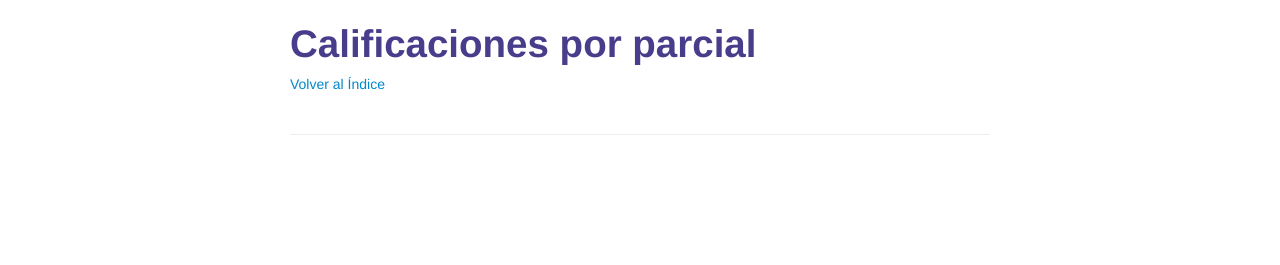
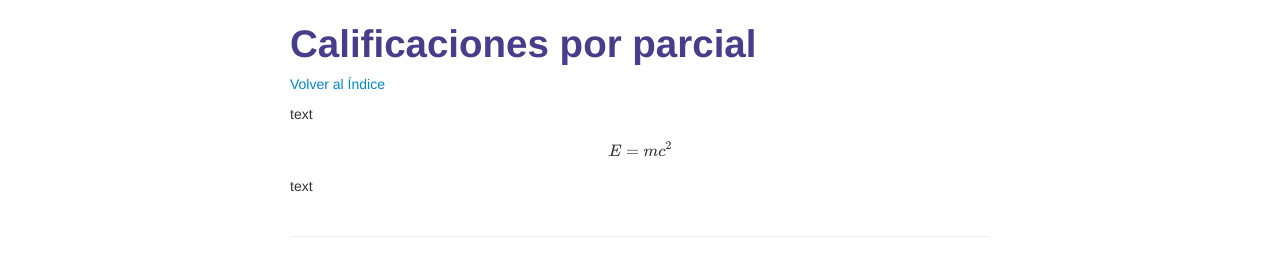
Before and after one commit to enriGarcia/enriGarcia.github.io, a Jekyll site: the page built from pages/teaching/calcInt.md, in a window 1280 px wide. Shown: the part 1808-2073 px from the top of the page. Built offline with Jekyll 4.4.1, drawn with Linux system fonts in a browser that asks for light colours; before the commit the page ends 1974 px from its top, so only the background shows below that; grey boxes are pictures that could not be loaded.

Commit message:
tex test 1

```diff
--- a/pages/teaching/calcInt.md
+++ b/pages/teaching/calcInt.md
@@ -41,7 +41,13 @@
 # Calificaciones por parcial
 [Volver al Índice](#índice)
 
+text
 
+$$\begin{aligned}
+E = mc^2
+\end{aligned}$$
+
+text
 <!-- Note: this is how to write a comment in HTML. Everything in here won't show up on your webpage.-->
 
 <!--
```
